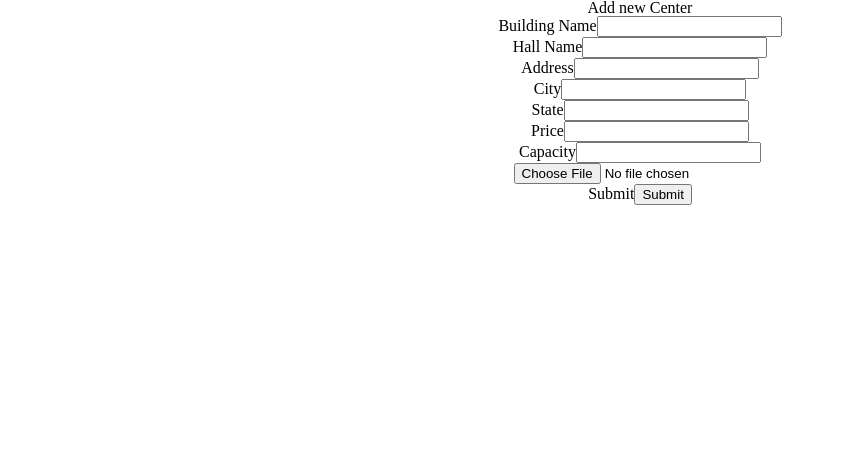
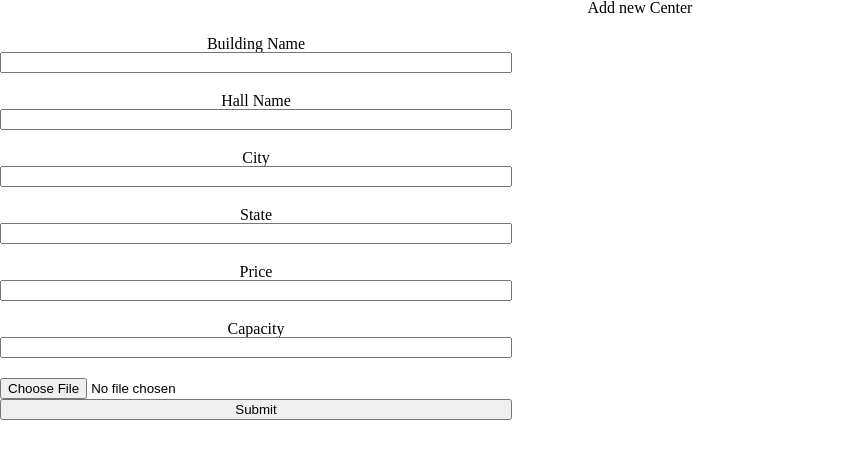
Before and after one commit to uche-inyama/event-centers, a React (Create React App) app: page /center/1 in a window 1280 px wide. Shown: the top 458 px of the page, without its empty margins (0-845 px from the left). Built offline with nearby package versions, Linux system fonts and the light colour scheme; no server answers.

Commit message:
add style to edit & create center form

```diff
--- a/src/admin/newCenterForm.js
+++ b/src/admin/newCenterForm.js
@@ -2,6 +2,8 @@ import React, { Component } from 'react';
 import { connect } from 'react-redux';
 import { Link } from 'react-router-dom';
 import { saveCenter, centerFetched, centerUpdate } from './actions';
+import { NewCenterForm } from './newCenterFormStyle'
+
 
 export class CreateCenter extends Component {
   constructor(props) {
@@ -57,6 +59,7 @@ export class CreateCenter extends Component {
   render() {
 
     return (
+      <NewCenterForm>
         <form onSubmit={this.handleSubmit}>
           <h2>Add new Center</h2>
           <div className="field">
@@ -76,14 +79,7 @@ export class CreateCenter extends Component {
               value={this.state.hall}
             />
           </div>
-        <div className="field">
-          <label htmlFor="title">Address</label>
-          <input type="text"
-            name="center[address]"
-            onChange={(e) => { this.handleChange('address', e) }}
-            value={this.state.address}
-          />
-        </div>
+
           <div className="field">
             <label htmlFor="title">City</label>
             <input type="text"
@@ -126,12 +122,11 @@ export class CreateCenter extends Component {
               onChange={this.onImageChange}
             />
           </div>
-
           <div className="field">
-          <label htmlFor="submit">Submit</label>
             <input type="submit" />
           </div>
         </form>
+      </NewCenterForm>
     )
   }
 }
--- /dev/null
+++ b/src/admin/newCenterFormStyle.js
@@ -0,0 +1,12 @@
+import styled from 'styled-components'
+
+export const NewCenterForm = styled.div`
+.field{
+  display: grid;
+  grid-template-rows: 1fr;
+  width: 40%;
+  label{
+    padding-top: 20px;
+  }
+}
+`
```
Lines whose indentation alone changed are shown as unchanged.
